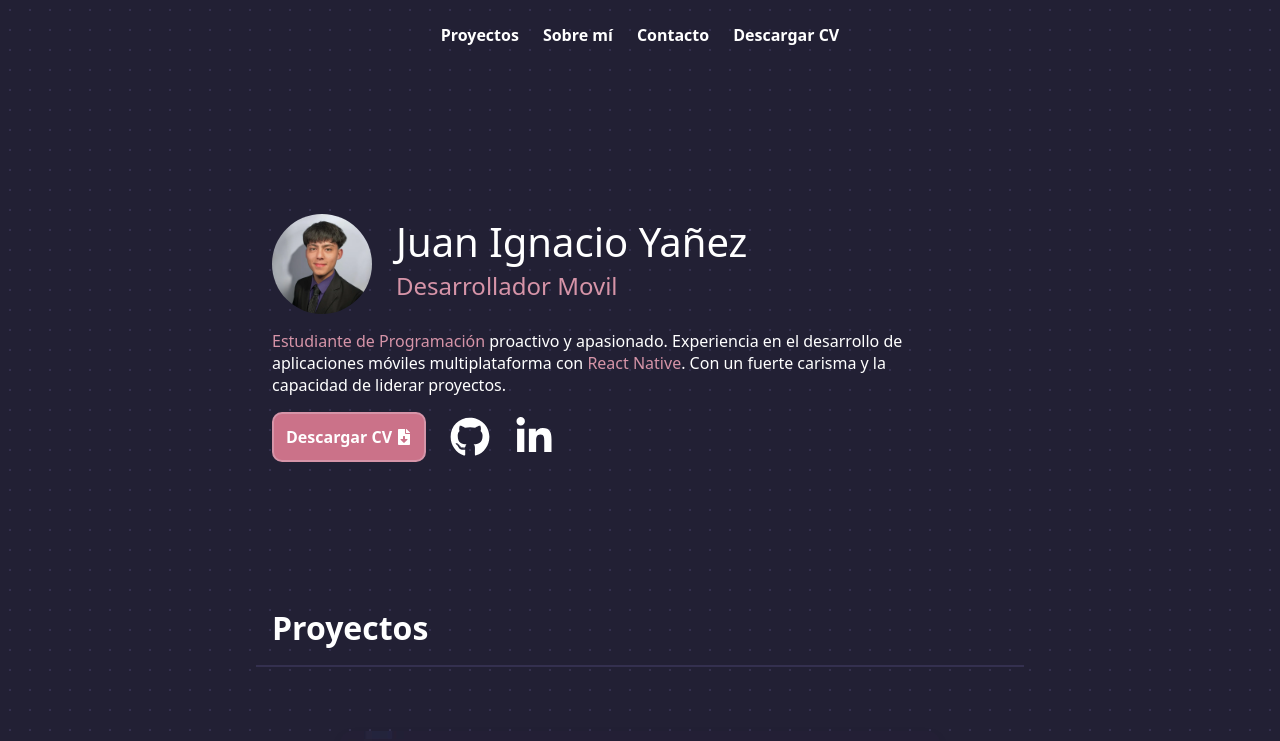
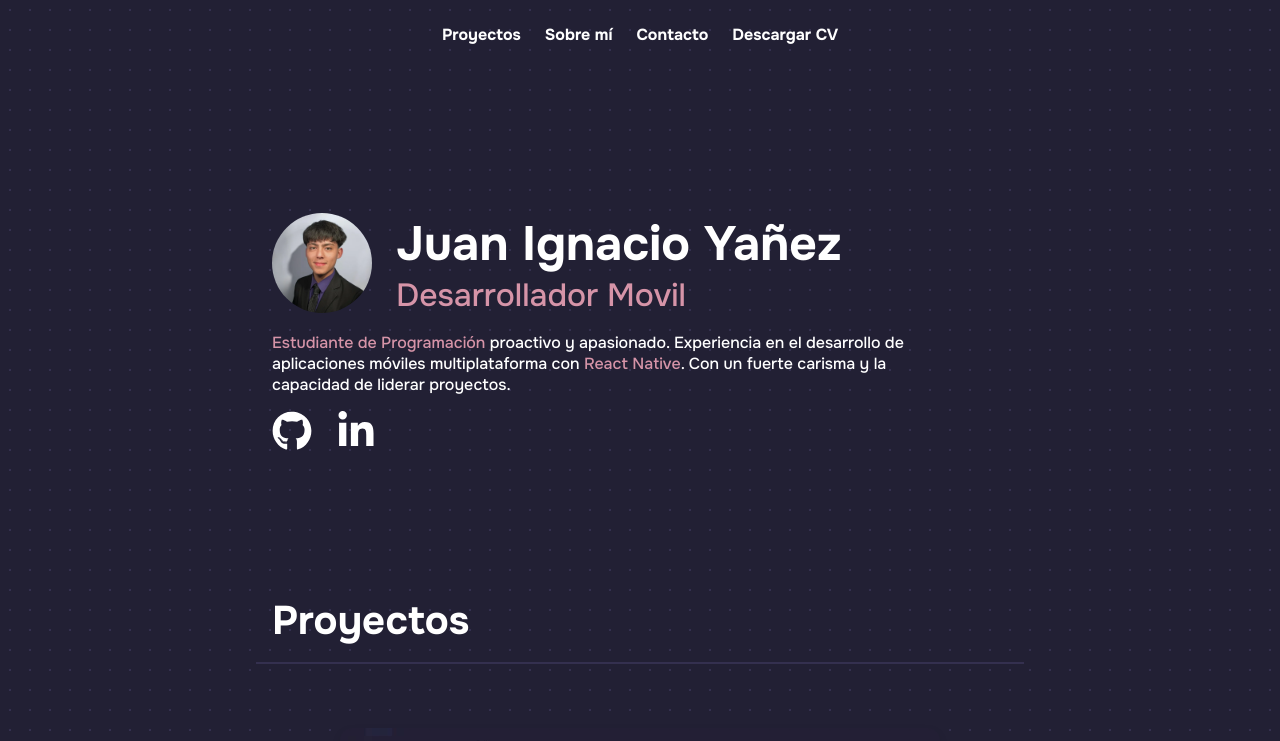
Before and after one commit to Panconhu3vo/mi-portafolio, a React (Vite) app in the folder portafolio/: page / in a window 1280 px wide. Shown: the top 741 px of the page. Built offline with nearby package versions, Linux system fonts and the light colour scheme.

Commit message:
styles: Mejorando estilos del protafolio

```diff
--- a/portafolio/index.html
+++ b/portafolio/index.html
@@ -3,7 +3,15 @@
     <head>
         <meta charset="UTF-8" />
         <meta name="viewport" content="width=device-width, initial-scale=1.0" />
-        <title>Panconhu3vo</title>
+        <title>Portfolio Juan Yañez - Desarrollador Movíl</title>
+        <link rel="preconnect" href="https://fonts.googleapis.com" />
+        <link rel="preconnect" href="https://fonts.gstatic.com" crossorigin />
+        <link
+            href="https://fonts.googleapis.com/css2?family=Onest:wght@100..900&display=swap"
+            rel="stylesheet" />
+        <link
+            rel="icon"
+            href="./src/assets/icons/programming-code-signs-svgrepo-com.svg" />
     </head>
     <body>
         <div id="root"></div>
--- a/portafolio/src/App.css
+++ b/portafolio/src/App.css
@@ -12,11 +12,11 @@
     --border: #5e5c70;
 
     --text-1: #ffffff;
-    --text-2: #e2e2e2;
+    --text-2: #ececec;
 
-    --small-title: 2.5rem;
-    --title: 2rem;
-    --body: 1.5rem;
+    --small-title: 3rem;
+    --title: 2.5rem;
+    --body: 2rem;
     --description: 1rem;
 }
 
--- a/portafolio/src/components/Footer/index.jsx
+++ b/portafolio/src/components/Footer/index.jsx
@@ -5,7 +5,9 @@ export default function Footer() {
     return (
         <footer className="footer-section">
             <div className="footer-content">
-                <span className="footer-text">© 2025 Juan Yañez.</span>
+                <span className="footer-text">
+                    © 2025 Juan Yañez. Casi todos los derechos reservados.
+                </span>
                 <div className="footer-links">
                     <a
                         href="https://github.com/Panconhu3vo"
--- a/portafolio/src/components/Footer/styles.css
+++ b/portafolio/src/components/Footer/styles.css
@@ -18,7 +18,8 @@
 
 .footer-icon:hover {
     transform: scale(1.15);
-    filter: brightness(1.2);
+    color: var(--third-2);
+    transition: 150ms;
 }
 
 .footer-section {
@@ -28,7 +29,6 @@
     display: flex;
     justify-content: center;
     align-items: center;
-    border-top: 2px solid var(--border);
     margin-top: 64px;
     border-radius: 10px;
 }
--- a/portafolio/src/components/Hero/index.jsx
+++ b/portafolio/src/components/Hero/index.jsx
@@ -29,13 +29,6 @@ export default function Hero() {
             </p>
             <div className="hero-ancors">
                 <a
-                    href="/docs/CV-Juan Yañez.docx.pdf"
-                    download
-                    className="btn-download">
-                    Descargar CV
-                    <FaFileDownload />
-                </a>
-                <a
                     href="https://github.com/Panconhu3vo"
                     target="_blank"
                     aria-label="Perfil de GitHub"
--- a/portafolio/src/components/Hero/styles.css
+++ b/portafolio/src/components/Hero/styles.css
@@ -4,6 +4,7 @@
     display: flex;
     flex-direction: column;
     width: 40rem;
+
     gap: 16px;
     padding: 16px;
 }
@@ -22,7 +23,7 @@
 .hero .p-name {
     color: var(--text-1);
     font-size: var(--small-title);
-    font-weight: 500;
+    font-weight: 700;
 }
 
 .hero .p-title {
@@ -78,7 +79,7 @@
 }
 
 .hero-ancors .img-icon {
-    width: 36px;
+    width: 1.5rem;
 }
 
 .hero-ancors a {
@@ -89,4 +90,5 @@
     cursor: pointer;
     transform: scale(1.08);
     transition: 200ms;
+    color: var(--third-2);
 }
--- a/portafolio/src/components/Nav/styles.css
+++ b/portafolio/src/components/Nav/styles.css
@@ -15,4 +15,5 @@ nav {
 
 .a-nav:hover {
     color: var(--third-1);
+    transition: 150ms;
 }
--- a/portafolio/src/components/Projects/CardProject/styles.css
+++ b/portafolio/src/components/Projects/CardProject/styles.css
@@ -96,7 +96,7 @@
 .project-details p {
     margin: 5px 0;
     line-height: 1.4;
-    color: var(--text-2);
+    color: var(--text-1);
 }
 
 /* Estilos para los íconos de tecnología */
--- a/portafolio/src/index.css
+++ b/portafolio/src/index.css
@@ -1,7 +1,7 @@
 html {
-    font-family: system-ui, -apple-system, BlinkMacSystemFont, "Segoe UI",
-        Roboto, Oxygen, Ubuntu, Cantarell, "Open Sans", "Helvetica Neue",
-        sans-serif;
+    font-family: "Onest", sans-serif;
+    font-optical-sizing: auto;
+    font-weight: 700;
     scroll-behavior: smooth;
 }
 * {
```
Also changed, not shown: portafolio/src/assets/icons/programming-code-signs-svgrepo-com.svg (added).
